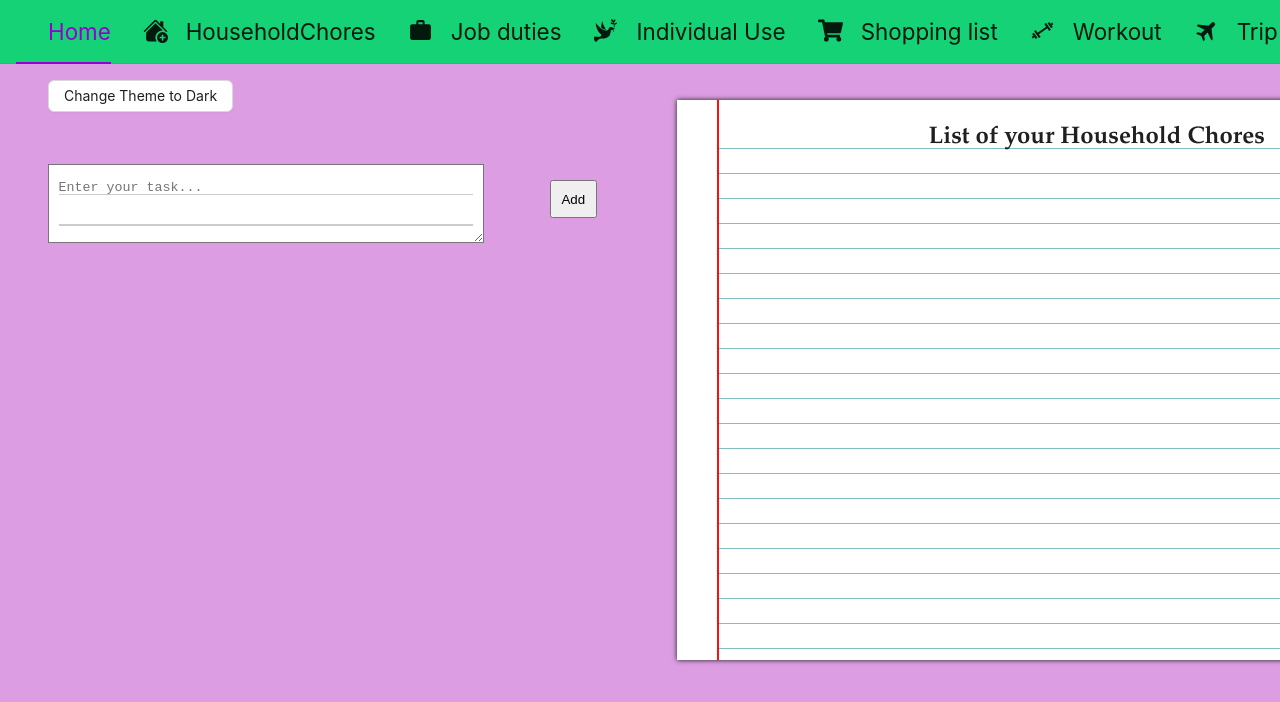
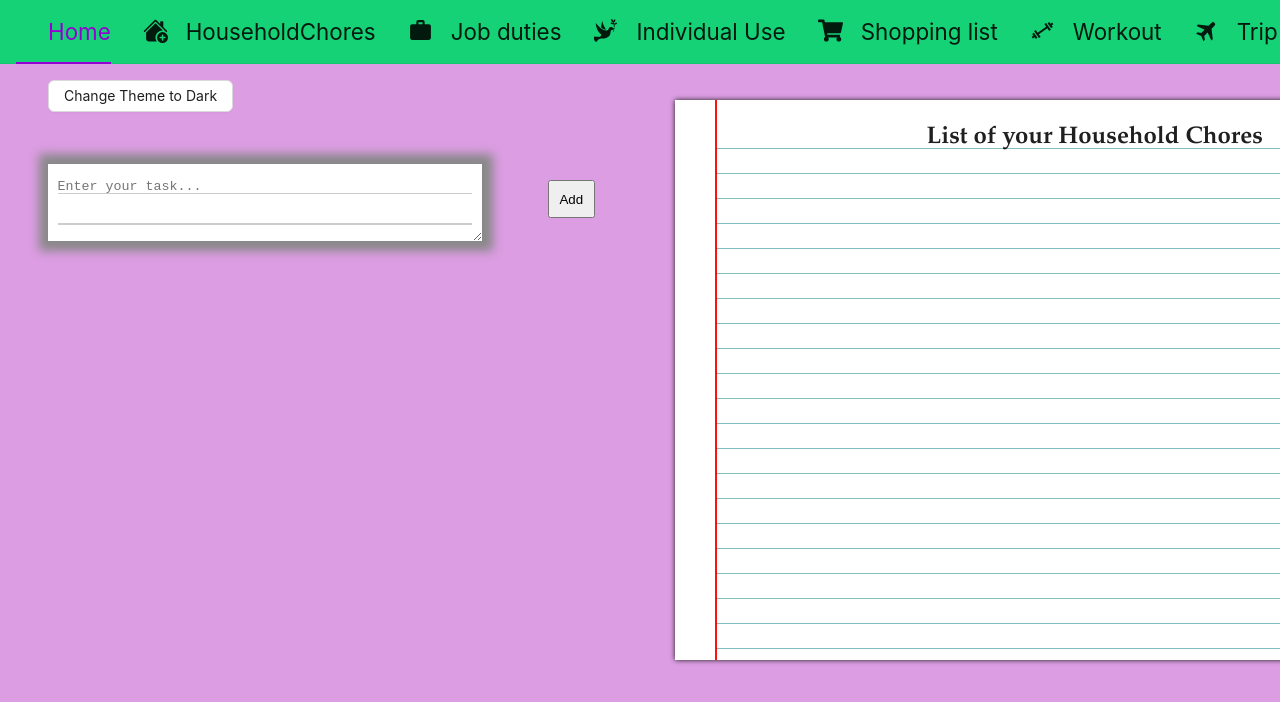
Before and after one commit to Darklady27/ToDoList.github.io, a React (Create React App) app: page /household_chores in a window 1280 px wide. Shown: the top 702 px of the page. Built offline with nearby package versions, Linux system fonts and the light colour scheme; some icons are missing; the HTML template or start-up script is replaced by a standard one.

Commit message:
adding drag and drop

```diff
--- a/package.json
+++ b/package.json
@@ -8,6 +8,7 @@
     "@testing-library/user-event": "^13.5.0",
     "antd": "^5.8.4",
     "react": "^18.2.0",
+    "react-beautiful-dnd": "^13.1.1",
     "react-dom": "^18.2.0",
     "react-icons": "^4.10.1",
     "react-router-dom": "^6.14.2",
--- a/src/App.css
+++ b/src/App.css
@@ -45,6 +45,11 @@ body {
 
 .textfield {
   padding: 5rem 1rem 1rem;
+}
+
+textarea {
+  border: none;
+  box-shadow: 0.06rem 0rem 0.6rem 0.6rem #888888;
 }
 
 .notes {
--- a/src/App.js
+++ b/src/App.js
@@ -24,6 +24,8 @@ const App = () => {
   const handleClick = () => {
     setIsDarkMode((previousValue) => !previousValue);
   };
+
+  // że ten button darkmode ucieka w dol po zmianie size ekran
 
   const navbarDarkMode = (
     <Button className="mode_button" onClick={handleClick}>
--- a/src/index.js
+++ b/src/index.js
@@ -5,7 +5,7 @@ import App from "./App";
 
 const root = ReactDOM.createRoot(document.getElementById("root"));
 root.render(
-  <React.StrictMode>
-    <App />
-  </React.StrictMode>
+  // <React.StrictMode>
+  <App />
+  // </React.StrictMode>
 );
--- a/src/pages/HouseholdChores.js
+++ b/src/pages/HouseholdChores.js
@@ -1,5 +1,6 @@
 import { React, useState } from "react";
 import { FaTrash } from "react-icons/fa";
+import { DragDropContext, Droppable, Draggable } from "react-beautiful-dnd";
 
 const HouseholdChores = () => {
   const [message, setMessage] = useState("");
@@ -10,23 +11,48 @@ const HouseholdChores = () => {
     console.log(event.target.value);
   };
 
-  const [initialList, setList] = useState([]);
-
   const handleTrash = (index) => {
     const newList = initialList.filter((_, i) => i !== index);
     setList(newList);
     console.log(newList);
   };
 
+  // co to jest to przy draggableID??
+
+  const [initialList, setList] = useState([]);
+
+  function handleOnDragEnd(result) {
+    console.log(result);
+    if (!result.destination) return;
+
+    const items = Array.from(initialList);
+    const [reorderedItem] = items.splice(result.source.index, 1);
+    items.splice(result.destination.index, 0, reorderedItem);
+
+    setList(items);
+  }
+
   const showTaskList = () =>
     initialList.map((message, index) => {
+      console.log(message, index);
       return (
-        <li key={index}>
+        <Draggable draggableId={`draggable-${index}`} index={index}>
+          {(provided) => (
+            <li
+              ref={provided.innerRef}
+              {...provided.draggableProps}
+              {...provided.dragHandleProps}
+            >
               {message}
-          <button className="trash_delete" onClick={() => handleTrash(index)}>
+              <button
+                className="trash_delete"
+                onClick={() => handleTrash(index)}
+              >
                 <FaTrash />
               </button>
             </li>
+          )}
+        </Draggable>
       );
     });
 
@@ -52,12 +78,28 @@ const HouseholdChores = () => {
           </button>
         </div>
         <div id="tasks" className="entirelist">
-          <ol>
+          <DragDropContext onDragEnd={handleOnDragEnd}>
+            <Droppable droppableId="characters">
+              {(provided) => (
+                <ol
+                  className="characters"
+                  {...provided.droppableProps}
+                  ref={provided.innerRef}
+                >
                   <div className="pattern">
                     <p className="title">List of your Household Chores</p>
-              <div className="content">{showTaskList()}</div>
+                    {/* /*ze moze dopiero tutaj zrobic ol a nie wczesniejj i wtedy tego darppable tez tu/* */}
+                    <div className="content">
+                      {showTaskList()}
+                      {provided.placeholder}
+                    </div>
                   </div>
                 </ol>
+              )}
+            </Droppable>
+          </DragDropContext>
+
+          {/* ze strona mi nie ma tla dalej, bo ta aktka zajmuje duzo */}
         </div>
       </div>
     </div>
```
Also changed, not shown: 1 other file (tests, documents, lock files or other folders). Lines whose indentation alone changed are shown as unchanged.
